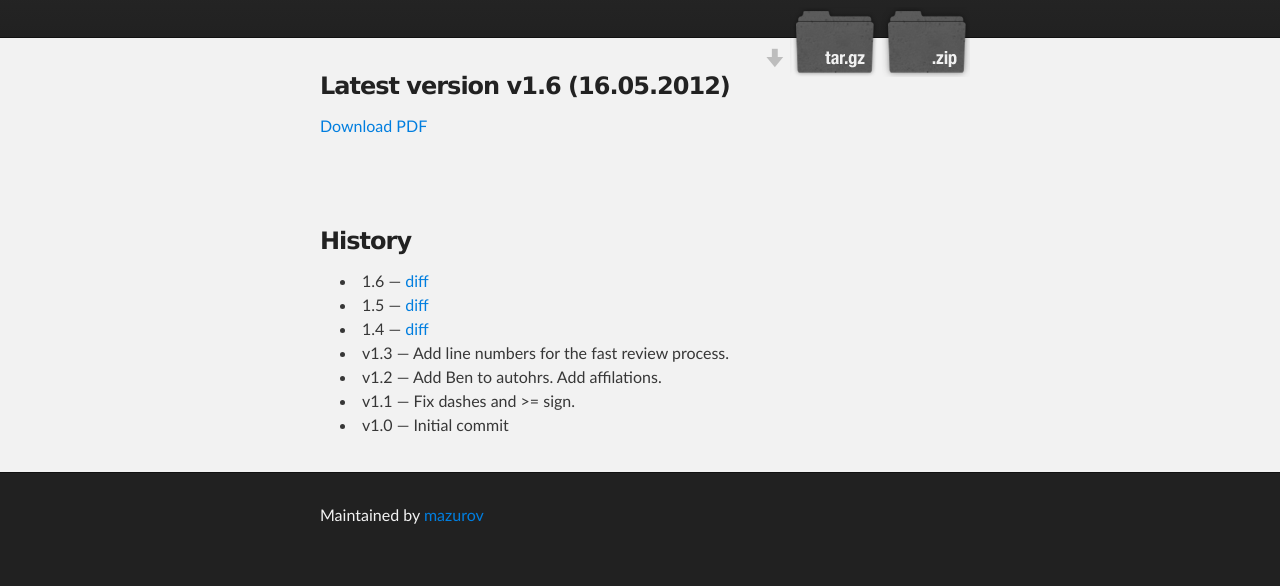
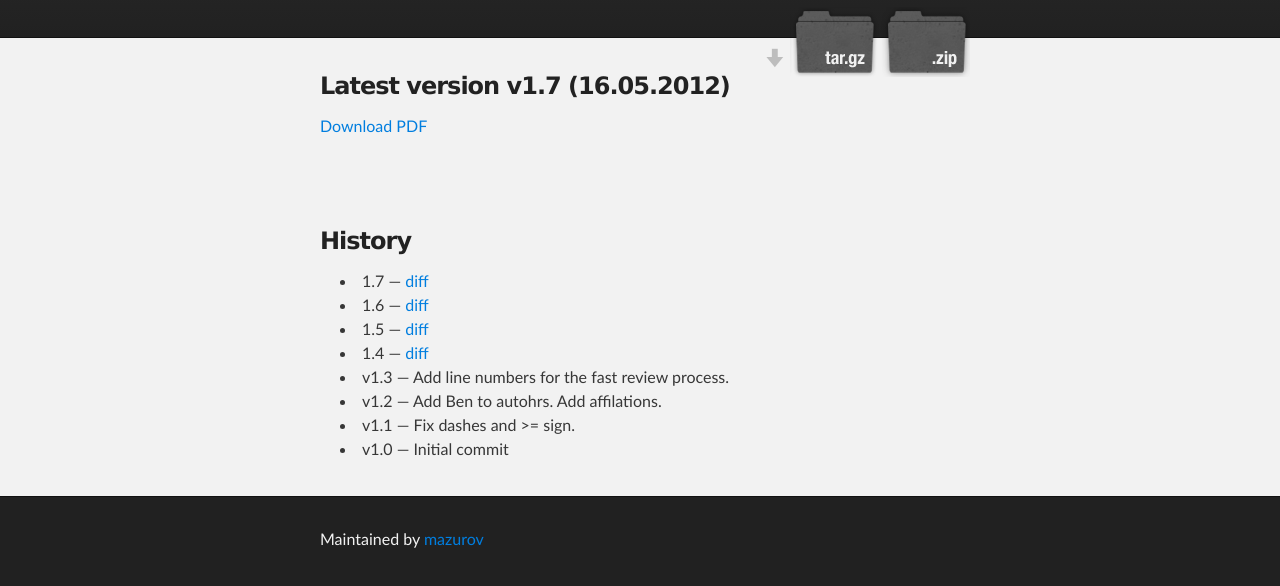
Before and after one commit to mazurov/chep2012, a plain HTML site: page index.html in a window 1280 px wide. Shown: the part 298-884 px from the top of the page. Before the commit the page ends 860 px from the top, so only its background shows below. Drawn offline with Linux system fonts and the light colour scheme.

Commit message:
Version 1.7

```diff
--- a/index.html
+++ b/index.html
@@ -26,12 +26,13 @@
     <!-- MAIN CONTENT -->
     <div id="main_content_wrap" class="outer">
       <section id="main_download" class="inner">
-       <h3>Latest version v1.6  (16.05.2012)</h3>
+       <h3>Latest version v1.7  (16.05.2012)</h3>
        <p><a href="https://github.com/downloads/mazurov/chep2012/mazurov-chep2012.pdf">Download PDF</a></p>
       </section>
       <section id="main_content" class="inner">
         <h3>History</h3>
         <ul>
+           <li><b>1.7</b> &mdash; <a href="https://github.com/mazurov/chep2012/compare/v1.6...v1.7">diff</a></li>
            <li><b>1.6</b> &mdash; <a href="https://github.com/mazurov/chep2012/compare/v1.5...v1.6">diff</a></li>
            <li><b>1.5</b> &mdash; <a href="https://github.com/mazurov/chep2012/compare/v1.4...v1.5">diff</a></li>
            <li><b>1.4</b> &mdash; <a href="https://github.com/mazurov/chep2012/compare/v1.3...v1.4">diff</a></li>
```
